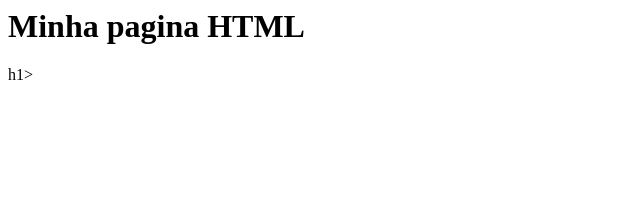
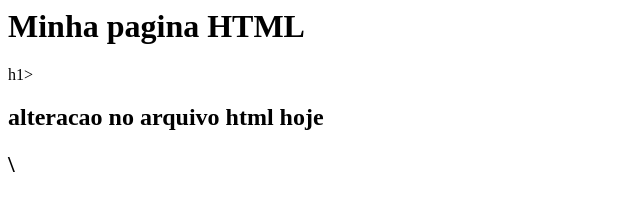
Before and after one commit to rafamorenoqwe/gama-no-github, a plain HTML site: page index.html in a window 1280 px wide. Shown: the whole page, without its empty margins (0-640 px from the left). Drawn offline with Linux system fonts and the light colour scheme.

Commit message:
arquivo index.html atualizado novamente

```diff
--- a/index.html
+++ b/index.html
@@ -1,5 +1,6 @@
 <html>
 	<body>
 	    <h1> Minha pagina HTML</h1>h1>
+		<h2> alteracao no arquivo html hoje <h2>\
 	</body>
 </html>
```
